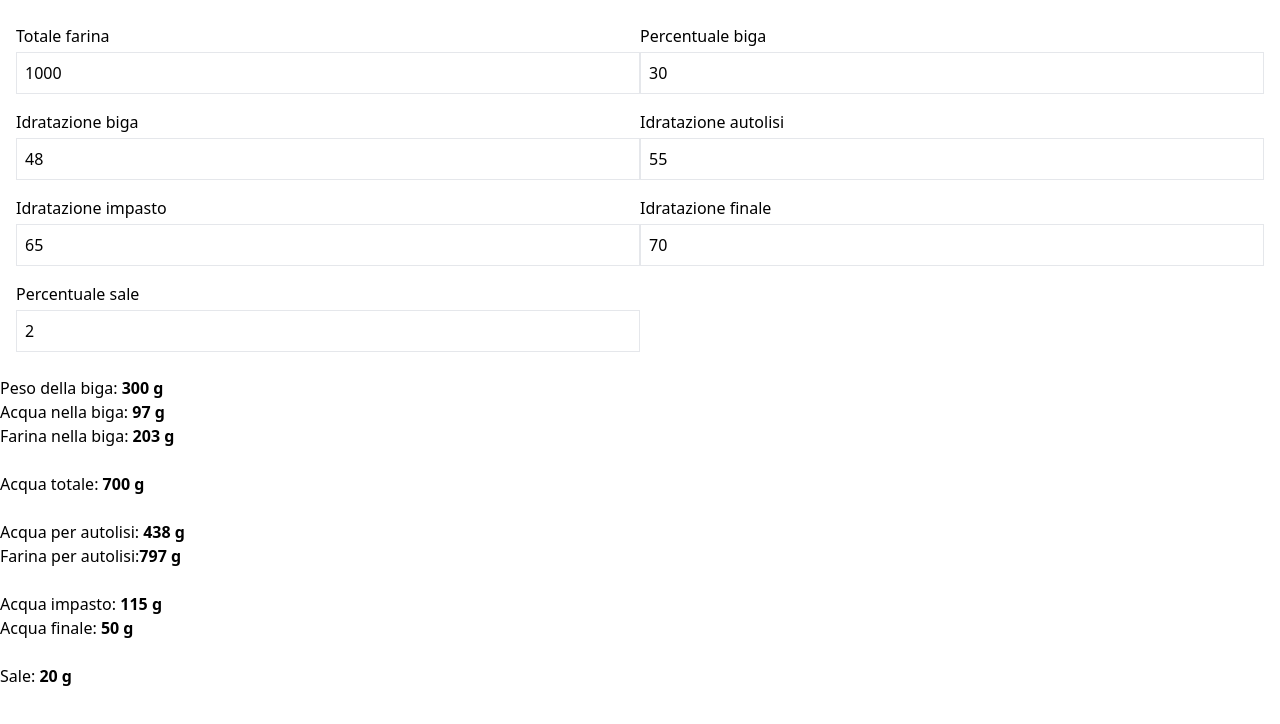
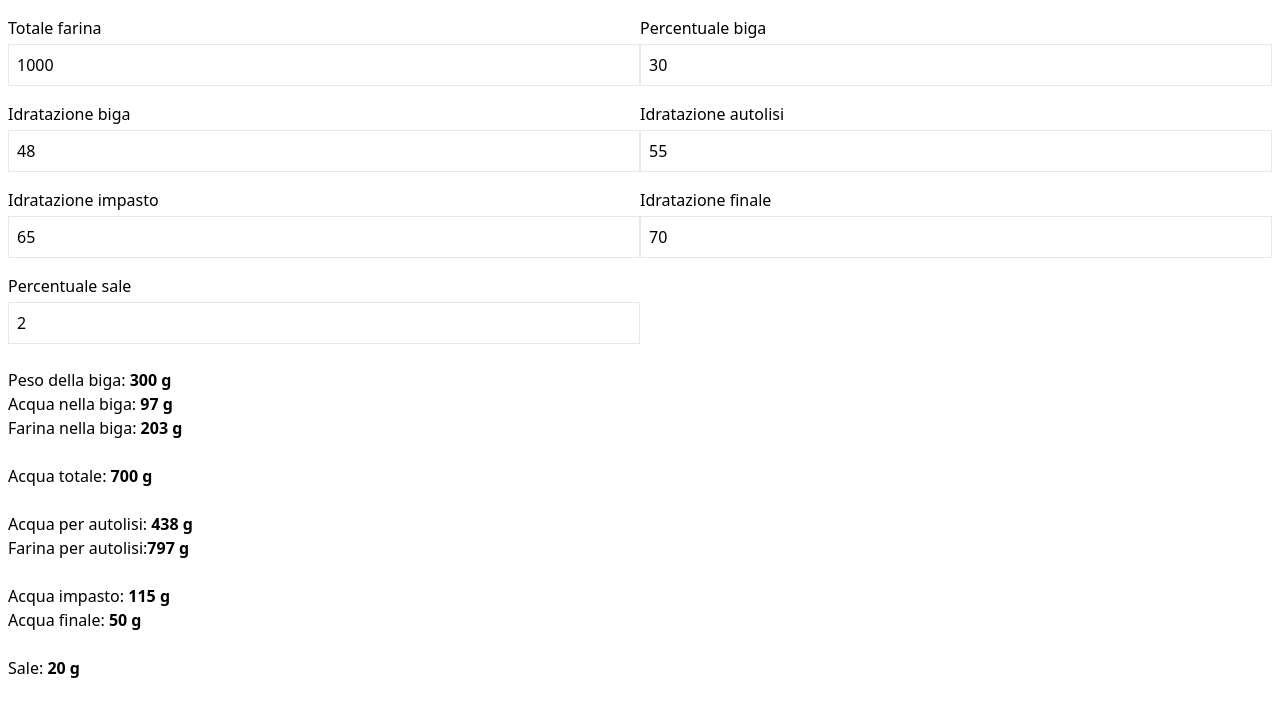
Before and after one commit to simentesempre/biga, a React (Create React App) app: page / in a window 1280 px wide. Shown: the top 724 px of the page. Built offline with nearby package versions, Linux system fonts and the light colour scheme.

Commit message:
Fixes padding

```diff
--- a/src/components/Biga.js
+++ b/src/components/Biga.js
@@ -78,7 +78,7 @@ const Biga = () => {
 
     return (
         <>
-            <div className="p-4 flex flex-wrap">
+            <div className="p-2 flex flex-wrap">
                 <Element nome="totaleFarina" label="Totale farina" value={input.totaleFarina} handle={handleChange} />
                 <Element nome="percentualeBiga" label="Percentuale biga" value={input.percentualeBiga} handle={handleChange} />
                 <Element nome="idratazioneBiga" label="Idratazione biga" value={input.idratazioneBiga} handle={handleChange} />
@@ -87,7 +87,7 @@ const Biga = () => {
                 <Element nome="idratazoneFinale" label="Idratazione finale" value={input.idratazoneFinale} handle={handleChange} />
                 <Element nome="percentualeSale" label="Percentuale sale" value={input.percentualeSale} handle={handleChange} />
             </div>
-            <div>
+            <div className="p-2">
                 <p>Peso della biga: <strong>{ output.pesoDellaBiga } g</strong></p>
                 <p>Acqua nella biga: <strong>{ output.acquaNellaBiga } g</strong></p>
                 <p>Farina nella biga: <strong>{ output.farinaNellaBiga } g</strong></p>
```
Also changed, not shown: 1 other file (tests, documents, lock files or other folders).
